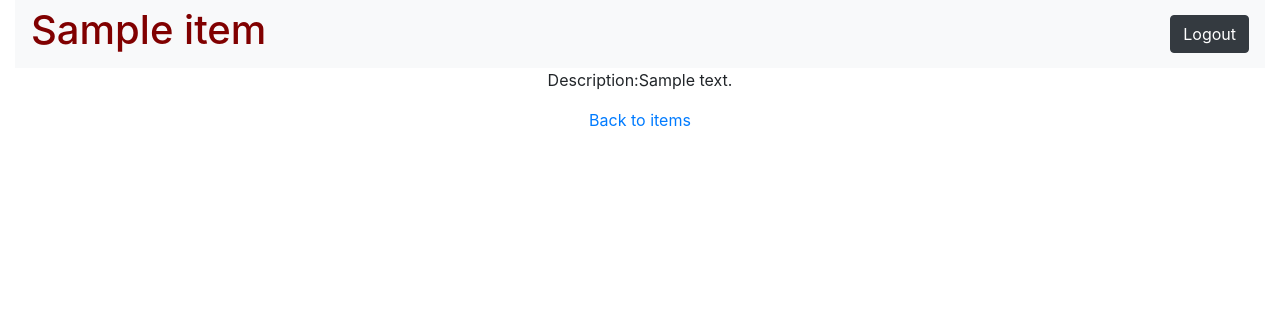
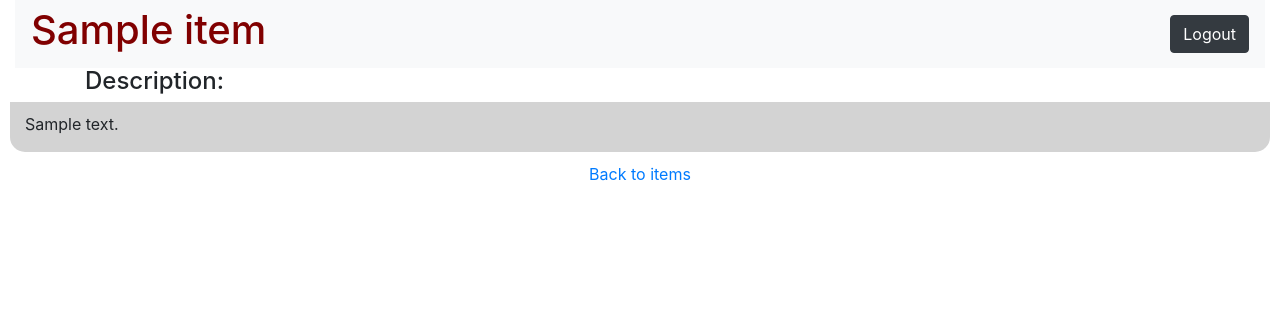
Before and after one commit to rileybrazell/item-catalog, a Flask app: page /category/1/items/1/ in a window 1280 px wide. Shown: the top 328 px of the page. Run offline with Flask 2, Linux system fonts and the light colour scheme; tables that the repository leaves empty hold one stand-in row (values such as "Sample post"); parts of the project's set-up code (start-up, migrations or seed data) failed here and were passed over; some libraries are stand-ins or nearby versions.

Commit message:
itemDetail styling complete

```diff
--- a/static/css/style.css
+++ b/static/css/style.css
@@ -14,3 +14,13 @@ h1 {
 	text-decoration: underline;
 	color: black;
 }
+
+#description-panel {
+	background-color: lightgrey;
+	margin: 0px 10px 10px 10px;
+	border-radius: 0px 0px 15px 15px;
+}
+
+#description {
+	padding-top: 10px;
+}
--- a/templates/itemDetail.html
+++ b/templates/itemDetail.html
@@ -18,8 +18,10 @@
 			<a class="btn btn-dark" href="{{url_for('gdisconnect')}}" role="button">Logout</a>
 		</div>
 		<div class="row justify-content-center">
-			<label for="description">Description:</label>
-			<p id="description">{{item.description}}</p>
+			<div class="container"><h4>Description:</h4></div>
+			<div class="container-fluid" id="description-panel">
+				<p id="description">{{item.description}}</p>
+			</div>
 		</div>
 		<div class="row justify-content-center">
 			<a href="{{url_for('showItems', category_id=category_id)}}"><p>Back to items</p></a>
```
